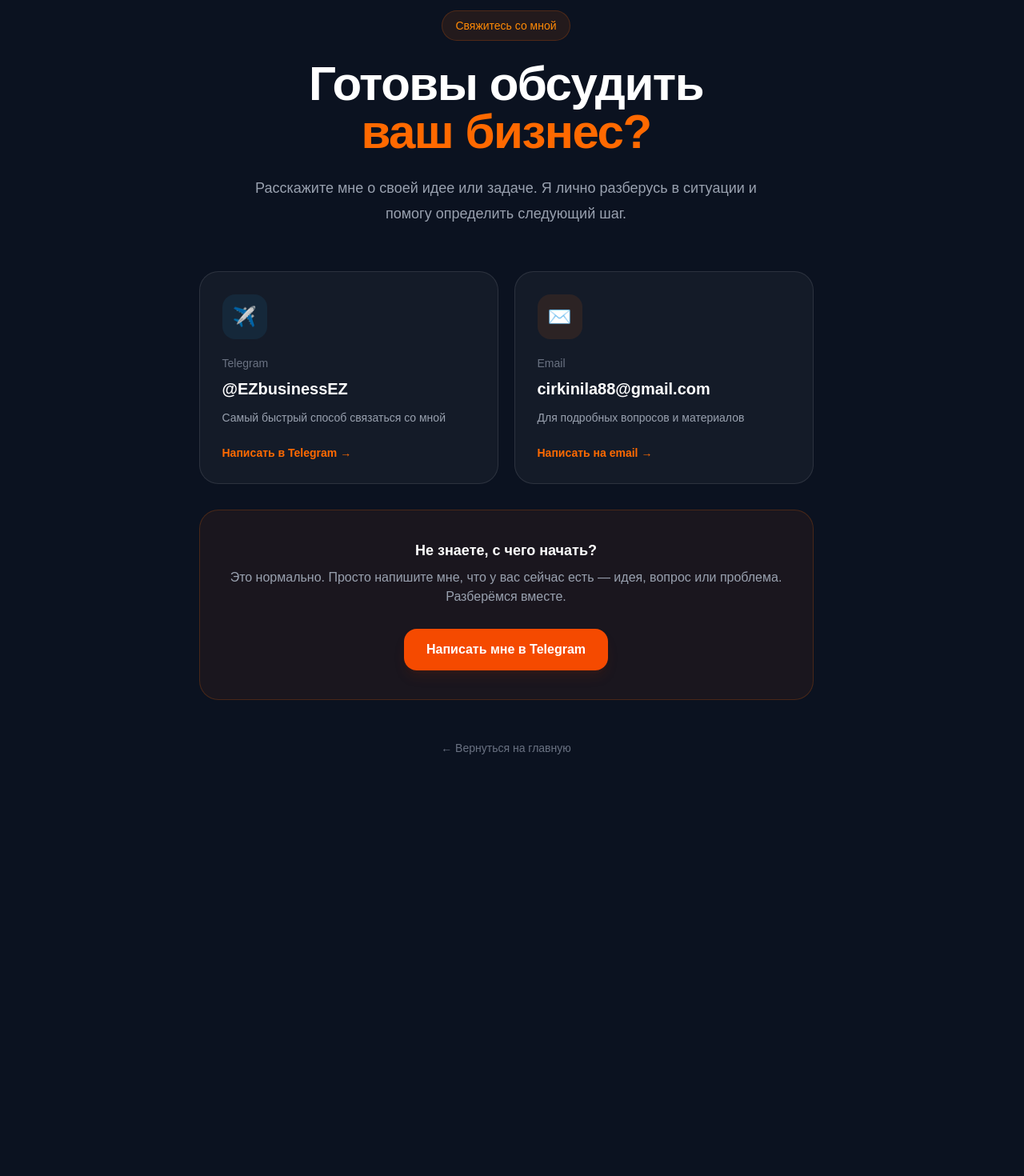
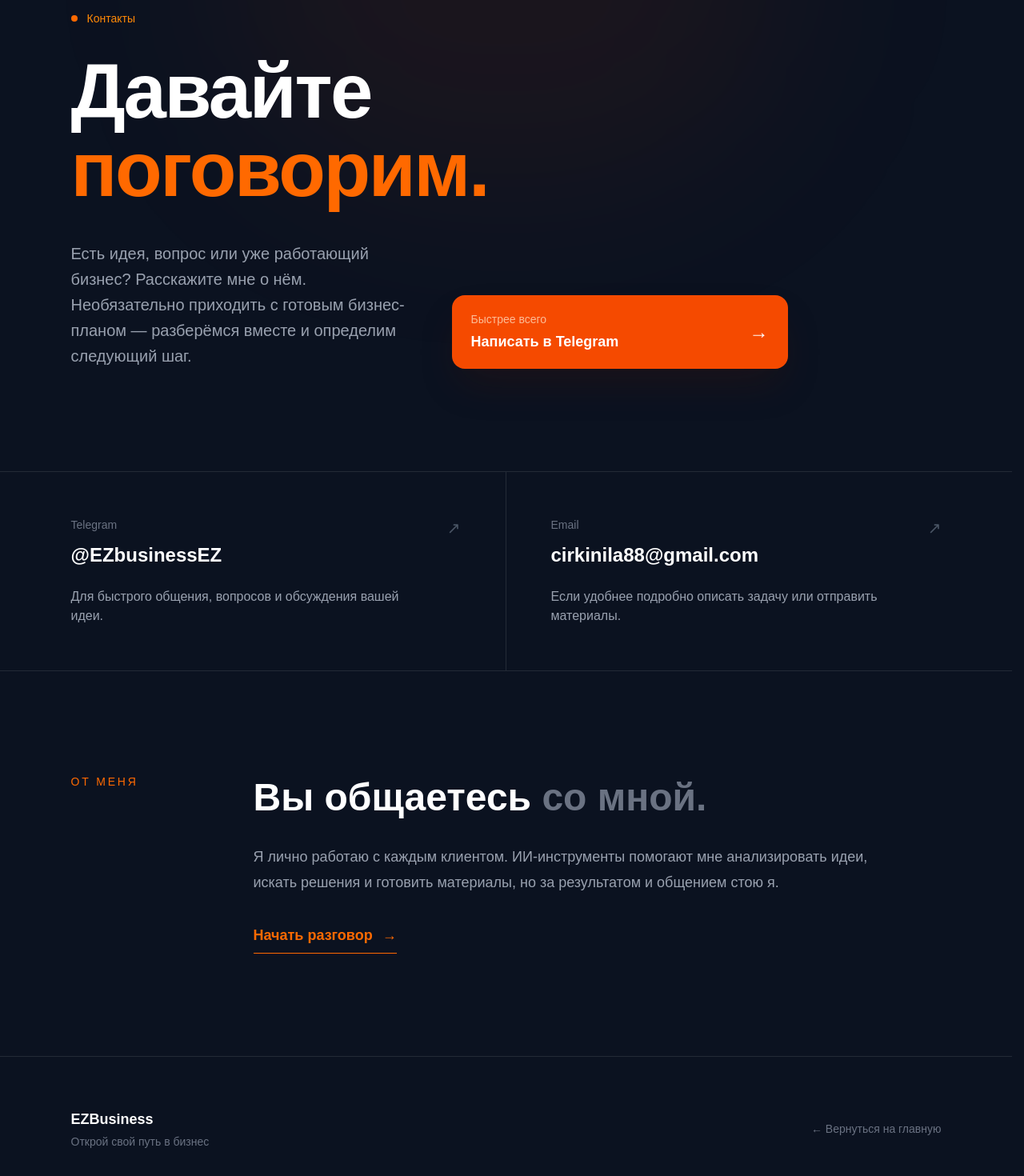
Before and after one commit to icirkin77-wq/ezbusiness, a Next.js app: page /contact in a window 1280 px wide. Shown: the part 180-1650 px from the top of the page at 80% size. Before the commit the page ends 1239 px from the top, so only its background shows below. Built offline with nearby package versions, Linux system fonts and the light colour scheme.

Commit message:
Redesign contact page

```diff
--- a/app/contact/page.tsx
+++ b/app/contact/page.tsx
@@ -3,94 +3,172 @@ import Link from "next/link";
 export default function ContactPage() {
   return (
     <main className="min-h-screen bg-[#0B1220]">
-      <section className="mx-auto max-w-5xl px-5 py-20 sm:px-8 sm:py-28">
-        <div className="mx-auto max-w-3xl text-center">
-          <div className="mb-6 inline-flex rounded-full border border-orange-500/20 bg-orange-500/10 px-4 py-2 text-sm font-medium text-orange-400">
-            Свяжитесь со мной
+      {/* ================= HERO ================= */}
+
+      <section className="relative overflow-hidden">
+        <div className="pointer-events-none absolute left-1/2 top-[-180px] h-[500px] w-[700px] -translate-x-1/2 rounded-full bg-orange-600/[0.07] blur-[120px]" />
+
+        <div className="relative mx-auto max-w-6xl px-5 pb-24 pt-20 sm:px-8 sm:pb-32 sm:pt-28">
+          <div className="max-w-4xl">
+            <div className="mb-8 flex items-center gap-3">
+              <span className="h-2 w-2 rounded-full bg-orange-500" />
+              <span className="text-sm font-medium text-orange-400">
+                Контакты
+              </span>
             </div>
 
-          <h1 className="text-4xl font-bold tracking-tight text-white sm:text-6xl">
-            Готовы обсудить
-            <span className="block text-orange-500">ваш бизнес?</span>
+            <h1 className="text-5xl font-bold leading-[1.02] tracking-tight text-white sm:text-7xl lg:text-8xl">
+              Давайте
+              <br />
+              <span className="text-orange-500">поговорим.</span>
             </h1>
 
-          <p className="mx-auto mt-6 max-w-2xl text-lg leading-8 text-gray-400">
-            Расскажите мне о своей идее или задаче. Я лично разберусь в
-            ситуации и помогу определить следующий шаг.
+            <div className="mt-10 grid gap-10 lg:grid-cols-[1fr_420px] lg:items-end">
+              <p className="max-w-2xl text-lg leading-8 text-gray-400 sm:text-xl">
+                Есть идея, вопрос или уже работающий бизнес?
+                Расскажите мне о нём. Необязательно приходить с готовым
+                бизнес-планом — разберёмся вместе и определим следующий шаг.
               </p>
-        </div>
 
-        <div className="mx-auto mt-14 grid max-w-3xl gap-5 sm:grid-cols-2">
+              <div>
                 <a
                   href="https://t.me/EZbusinessEZ"
                   target="_blank"
                   rel="noopener noreferrer"
-            className="group rounded-3xl border border-white/10 bg-white/[0.04] p-7 transition duration-300 hover:-translate-y-1 hover:border-orange-500/30 hover:bg-white/[0.06]"
+                  className="group flex items-center justify-between rounded-2xl bg-orange-600 px-6 py-5 text-white shadow-2xl shadow-orange-950/30 transition duration-300 hover:-translate-y-1 hover:bg-orange-500"
                 >
-            <div className="mb-5 flex h-14 w-14 items-center justify-center rounded-2xl bg-[#229ED9]/10 text-2xl">
-              ✈️
+                  <div>
+                    <div className="text-sm text-orange-100/70">
+                      Быстрее всего
                     </div>
 
-            <div className="text-sm text-gray-500">Telegram</div>
+                    <div className="mt-1 text-lg font-semibold">
+                      Написать в Telegram
+                    </div>
+                  </div>
 
-            <div className="mt-2 text-xl font-semibold text-white">
+                  <span className="text-2xl transition-transform duration-300 group-hover:translate-x-1">
+                    →
+                  </span>
+                </a>
+              </div>
+            </div>
+          </div>
+        </div>
+      </section>
+
+      {/* ================= CONTACT INFO ================= */}
+
+      <section className="border-y border-white/10">
+        <div className="mx-auto max-w-6xl px-5 sm:px-8">
+          <div className="grid md:grid-cols-2">
+            {/* TELEGRAM */}
+
+            <a
+              href="https://t.me/EZbusinessEZ"
+              target="_blank"
+              rel="noopener noreferrer"
+              className="group border-b border-white/10 py-10 md:border-b-0 md:border-r md:pr-14 lg:py-14"
+            >
+              <div className="flex items-start justify-between">
+                <div>
+                  <div className="text-sm text-gray-500">
+                    Telegram
+                  </div>
+
+                  <div className="mt-3 text-2xl font-semibold text-white">
                     @EZbusinessEZ
                   </div>
-
-            <div className="mt-3 text-sm text-gray-400">
-              Самый быстрый способ связаться со мной
                 </div>
 
-            <div className="mt-6 text-sm font-semibold text-orange-500 transition group-hover:text-orange-400">
-              Написать в Telegram →
+                <span className="text-xl text-gray-600 transition group-hover:text-orange-500">
+                  ↗
+                </span>
               </div>
+
+              <p className="mt-6 max-w-md text-gray-400">
+                Для быстрого общения, вопросов и обсуждения вашей идеи.
+              </p>
             </a>
+
+            {/* EMAIL */}
 
             <a
               href="mailto:cirkinila88@gmail.com"
-            className="group rounded-3xl border border-white/10 bg-white/[0.04] p-7 transition duration-300 hover:-translate-y-1 hover:border-orange-500/30 hover:bg-white/[0.06]"
+              className="group py-10 md:pl-14 lg:py-14"
             >
-            <div className="mb-5 flex h-14 w-14 items-center justify-center rounded-2xl bg-orange-500/10 text-2xl">
-              ✉️
+              <div className="flex items-start justify-between">
+                <div>
+                  <div className="text-sm text-gray-500">
+                    Email
                   </div>
 
-            <div className="text-sm text-gray-500">Email</div>
-
-            <div className="mt-2 break-all text-xl font-semibold text-white">
+                  <div className="mt-3 break-all text-2xl font-semibold text-white">
                     cirkinila88@gmail.com
                   </div>
-
-            <div className="mt-3 text-sm text-gray-400">
-              Для подробных вопросов и материалов
                 </div>
 
-            <div className="mt-6 text-sm font-semibold text-orange-500 transition group-hover:text-orange-400">
-              Написать на email →
+                <span className="text-xl text-gray-600 transition group-hover:text-orange-500">
+                  ↗
+                </span>
               </div>
+
+              <p className="mt-6 max-w-md text-gray-400">
+                Если удобнее подробно описать задачу или отправить материалы.
+              </p>
             </a>
           </div>
+        </div>
+      </section>
 
-        <div className="mx-auto mt-8 max-w-3xl rounded-3xl border border-orange-500/20 bg-orange-500/[0.06] p-7 text-center sm:p-9">
-          <div className="text-lg font-semibold text-white">
-            Не знаете, с чего начать?
+      {/* ================= PERSONAL NOTE ================= */}
+
+      <section className="mx-auto max-w-6xl px-5 py-24 sm:px-8 sm:py-32">
+        <div className="grid gap-12 lg:grid-cols-[180px_1fr]">
+          <div className="text-sm font-medium uppercase tracking-[0.2em] text-orange-500">
+            От меня
           </div>
 
-          <p className="mt-2 text-gray-400">
-            Это нормально. Просто напишите мне, что у вас сейчас есть — идея,
-            вопрос или проблема. Разберёмся вместе.
+          <div className="max-w-4xl">
+            <h2 className="text-3xl font-semibold leading-tight text-white sm:text-5xl">
+              Вы общаетесь
+              <span className="text-gray-500"> со мной.</span>
+            </h2>
+
+            <p className="mt-7 max-w-3xl text-lg leading-8 text-gray-400">
+              Я лично работаю с каждым клиентом. ИИ-инструменты помогают мне
+              анализировать идеи, искать решения и готовить материалы, но за
+              результатом и общением стою я.
             </p>
 
             <a
               href="https://t.me/EZbusinessEZ"
               target="_blank"
               rel="noopener noreferrer"
-            className="mt-7 inline-flex rounded-2xl bg-orange-600 px-7 py-3.5 font-semibold text-white shadow-lg shadow-orange-900/20 transition hover:bg-orange-500"
+              className="mt-9 inline-flex items-center border-b border-orange-500 pb-2 text-lg font-semibold text-orange-500 transition hover:border-orange-400 hover:text-orange-400"
             >
-            Написать мне в Telegram
+              Начать разговор
+              <span className="ml-3">→</span>
             </a>
           </div>
+        </div>
+      </section>
 
-        <div className="mt-12 text-center">
+      {/* ================= FOOTER CTA ================= */}
+
+      <section className="border-t border-white/10">
+        <div className="mx-auto max-w-6xl px-5 py-16 sm:px-8">
+          <div className="flex flex-col gap-6 sm:flex-row sm:items-center sm:justify-between">
+            <div>
+              <div className="text-lg font-semibold text-white">
+                EZBusiness
+              </div>
+
+              <div className="mt-1 text-sm text-gray-500">
+                Открой свой путь в бизнес
+              </div>
+            </div>
+
             <Link
               href="/"
               className="text-sm text-gray-500 transition hover:text-white"
@@ -98,6 +176,7 @@ export default function ContactPage() {
               ← Вернуться на главную
             </Link>
           </div>
+        </div>
       </section>
     </main>
   );
```
Lines whose indentation alone changed are shown as unchanged.
